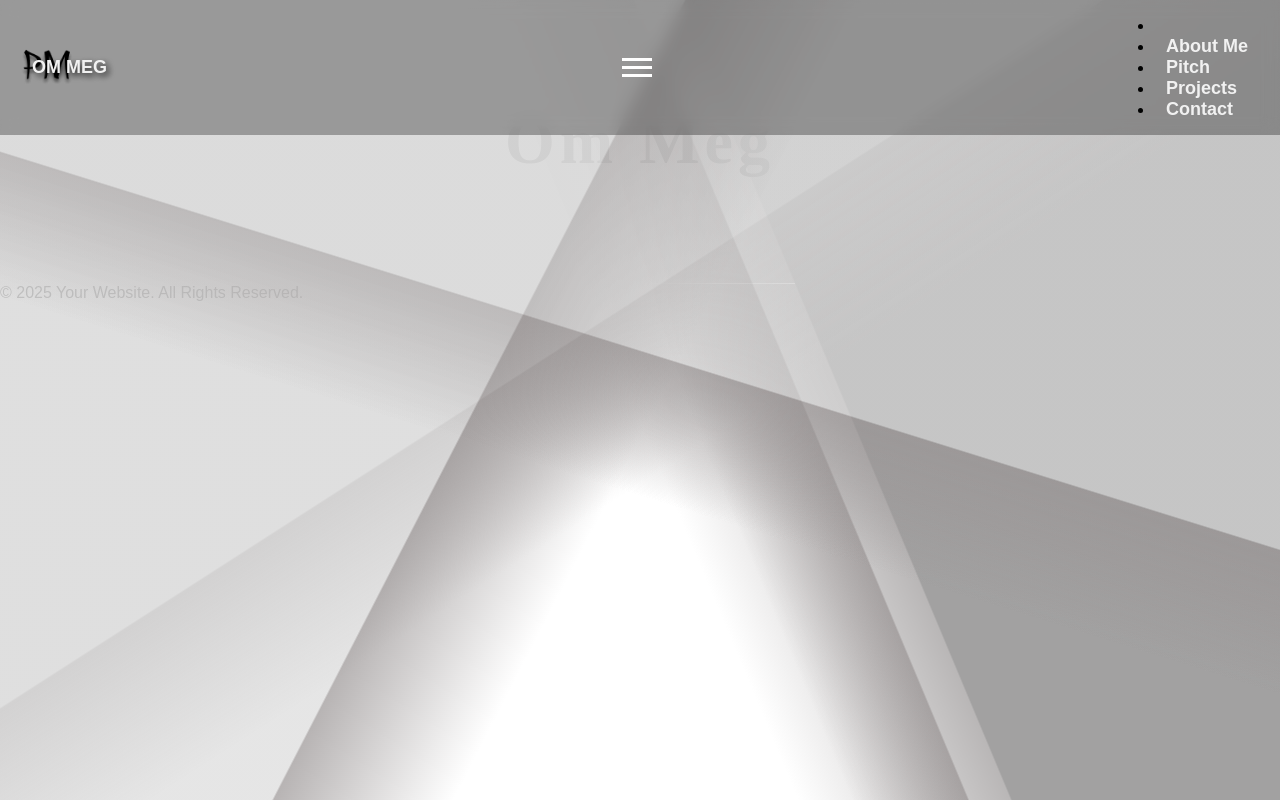
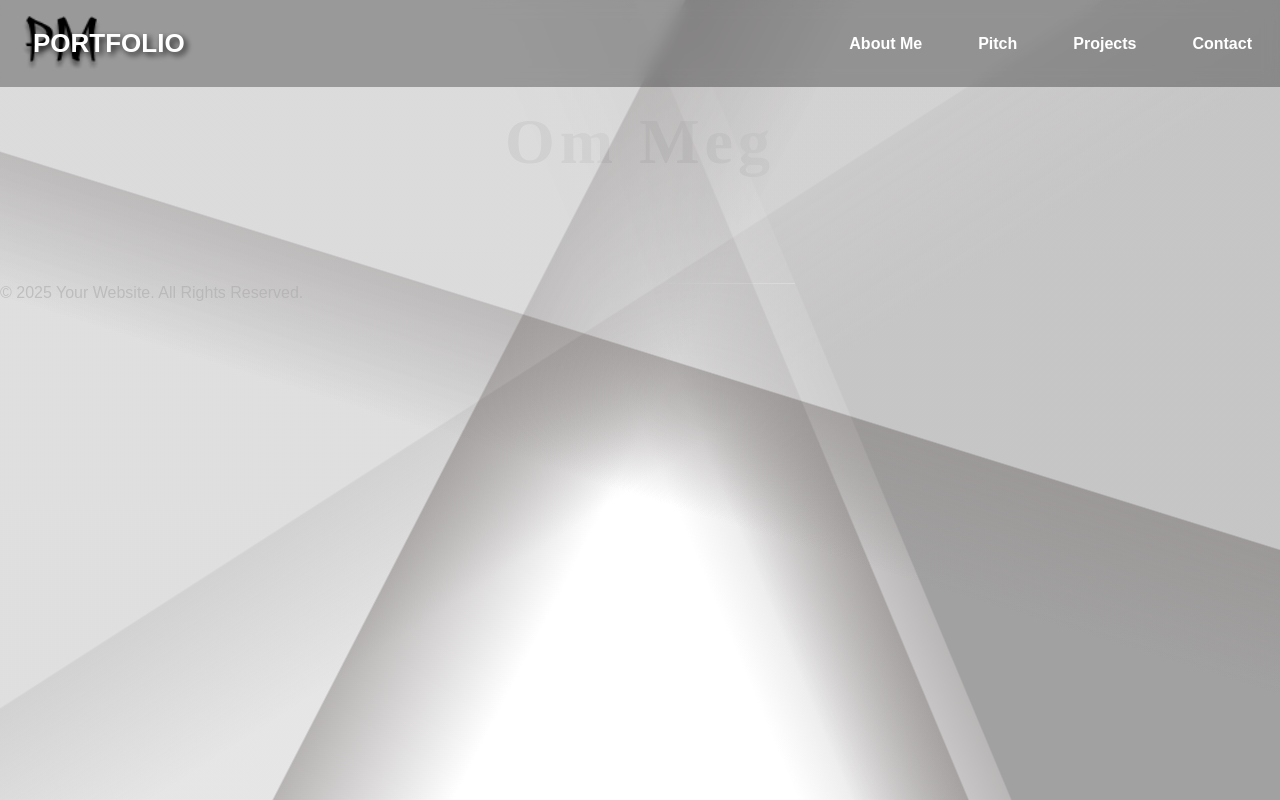
Before and after one commit to PMariusf/Portfolio, a website: page aboutme.html in a window 1280 px wide. Drawn offline with Linux system fonts and the light colour scheme; a web font is replaced by a local one.

Commit message:
update navbar

```diff
--- a/aboutme.css
+++ b/aboutme.css
@@ -18,7 +18,7 @@ body {
 .main-content {
   flex: 1; /
 }
-
+  /*
   .navbar {
     display: flex;
     justify-content: space-between;
@@ -34,7 +34,7 @@ body {
     backdrop-filter: blur(8px);
   }
 
-
+  */
   .logo {
     position: relative;
     font-size: 26px;
@@ -53,45 +53,79 @@ body {
   }
   /* Nav Links */
 
+  .navbar {
+    display: flex;
+    justify-content: space-between;
+    align-items: center;
+
+    padding: 15px 20px;
+    position: fixed;
+    width: 100%;
+    top: 0;
+    left: 0;
+    z-index: 1000;
+    background: rgba(0, 0, 0, 0.3);
+    backdrop-filter: blur(8px);
+  }
 
 
-  .navbar a {
-    color: #f1f1f1;
-    text-decoration: none;
-    font-size: 18px;
-    font-weight: 600;
-    padding: 8px 12px;
-    transition: color 0.3s ease-in-out;
-  }
+.navbar ul {
+  display: flex;
+  align-items: center;
+  justify-content: center;
+  list-style: none;
+  margin: 0;
+  padding: 0;
+  gap: 2.5em;
+}
 
-  .navbar a:hover {
-    color: #727277;
-    text-decoration-line: underline;
-  }
+.navbar li {
+  margin: 0;
+}
 
-/* Hamburger Menu (Hidden by Default) */
+.navbar a {
+  text-decoration: none;
+  color: #ffffff;
+  font-weight: bold;
+  transition: color 0.3s;
+  padding: 0.5em;
+}
 
-/*
-  .nav-links {
+.navbar a:hover {
+  color: rgb(85, 0, 255);
+}
+
+.menu-toggle {
+  display: none;
+  flex-direction: column;
+  cursor: pointer;
+}
+
+.menu-toggle div {
+  width: 30px;
+  height: 3px;
+  background-color: #ffffff;
+  margin: 5px 0;
+}
+
+/* Responsive Styles */
+@media (max-width: 668px) {
+  .navbar ul {
     display: none;
     flex-direction: column;
     width: 100%;
-    position: absolute;
-    top: 60px;
-    left: 0;
-    background-color: #222;
-    padding: 10px 0;
+    gap: 1.5em;
     text-align: center;
-  }. */
-
-  .nav-links a {
-    padding: 10px;
-    font-size: 16px;
   }
 
-  .nav-links.show {
+  .navbar ul.active {
     display: flex;
   }
+
+  .menu-toggle {
+    display: flex;
+  }
+}
 
 
 .light-under-navbar {
@@ -259,31 +293,7 @@ height: 1073px;
     cursor: pointer;
   }
   */
-  .menu-toggle div {
-    width: 30px;
-    height: 3px;
-    background-color: #ffffff;
-    margin: 5px 0;
-  }
 
-  /* Responsive Styles */
-  @media (max-width: 568px) {
-    .navbar ul {
-      display: none;
-      flex-direction: column;
-      width: 100%;
-      gap: 1.5em;
-      text-align: center;
-    }
-
-    .navbar ul.active {
-      display: flex;
-    }
-
-    .menu-toggle {
-      display: flex;
-    }
-  }
 
   /* Headline Styling */
   .Headline {
--- a/aboutme.html
+++ b/aboutme.html
@@ -12,8 +12,8 @@
 </head>
 <body>
   <header>
-   <nav class="navbar">
-    <a href="#" class="logo">Om meg</a>
+    <nav class="navbar">
+    <a href="#" class="logo">Portfolio</a>
     <ul>
       <li><a href="#"></a> </li>
       <li><a href="aboutme.html">About Me</a></li>
@@ -23,7 +23,6 @@
      </ul>
    </div>
 </nav>
-    </nav>
   </header>
   <section class="content-section">
     <p class="Headline">Om Meg</p>
```
